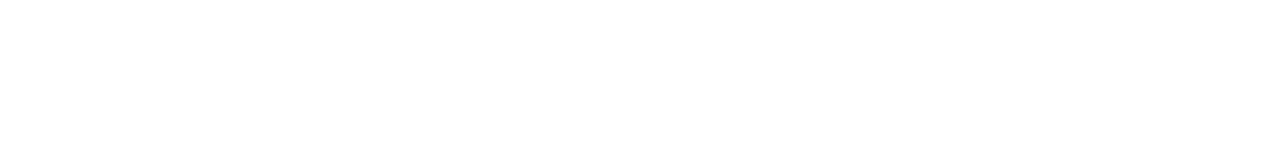
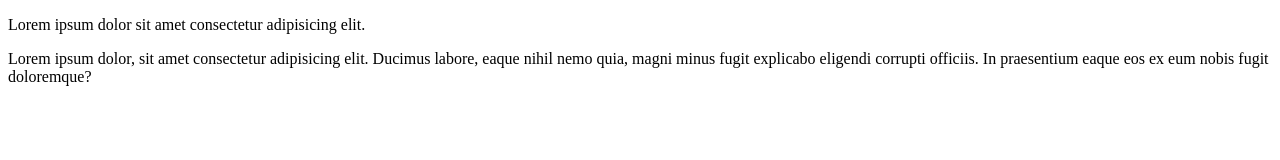
Before and after one commit to eslamelhosuniy/task1, a plain HTML site: page index.html in a window 1280 px wide. Drawn offline with Linux system fonts and the light colour scheme.

Commit message:
firstsst

```diff
--- a/index.html
+++ b/index.html
@@ -6,6 +6,9 @@
     <title>Document</title>
 </head>
 <body>
-
+    <p>Lorem ipsum dolor sit amet consectetur adipisicing elit.</p>
+    <div class="d13s">
+        Lorem ipsum dolor, sit amet consectetur adipisicing elit. Ducimus labore, eaque nihil nemo quia, magni minus fugit explicabo eligendi corrupti officiis. In praesentium eaque eos ex eum nobis fugit doloremque?
+    </div>
 </body>
 </html>
```
